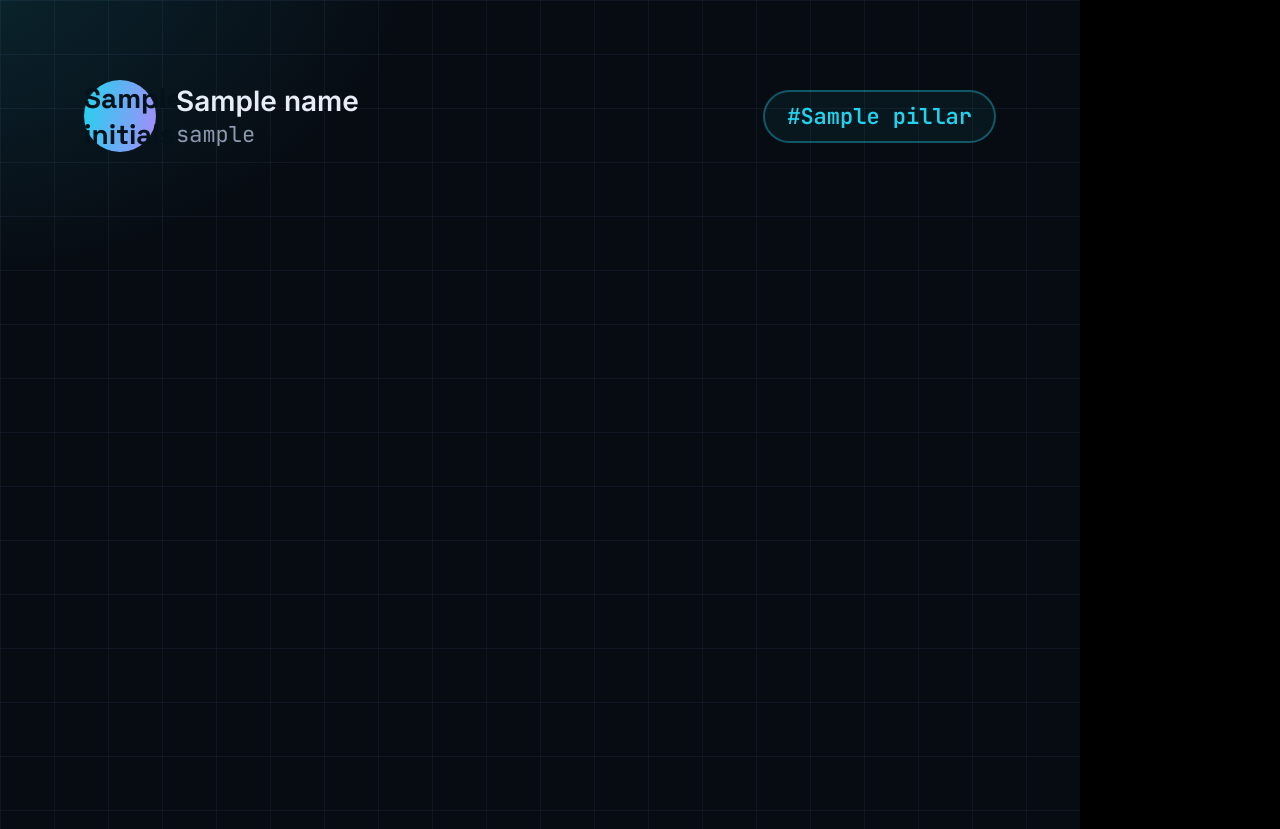
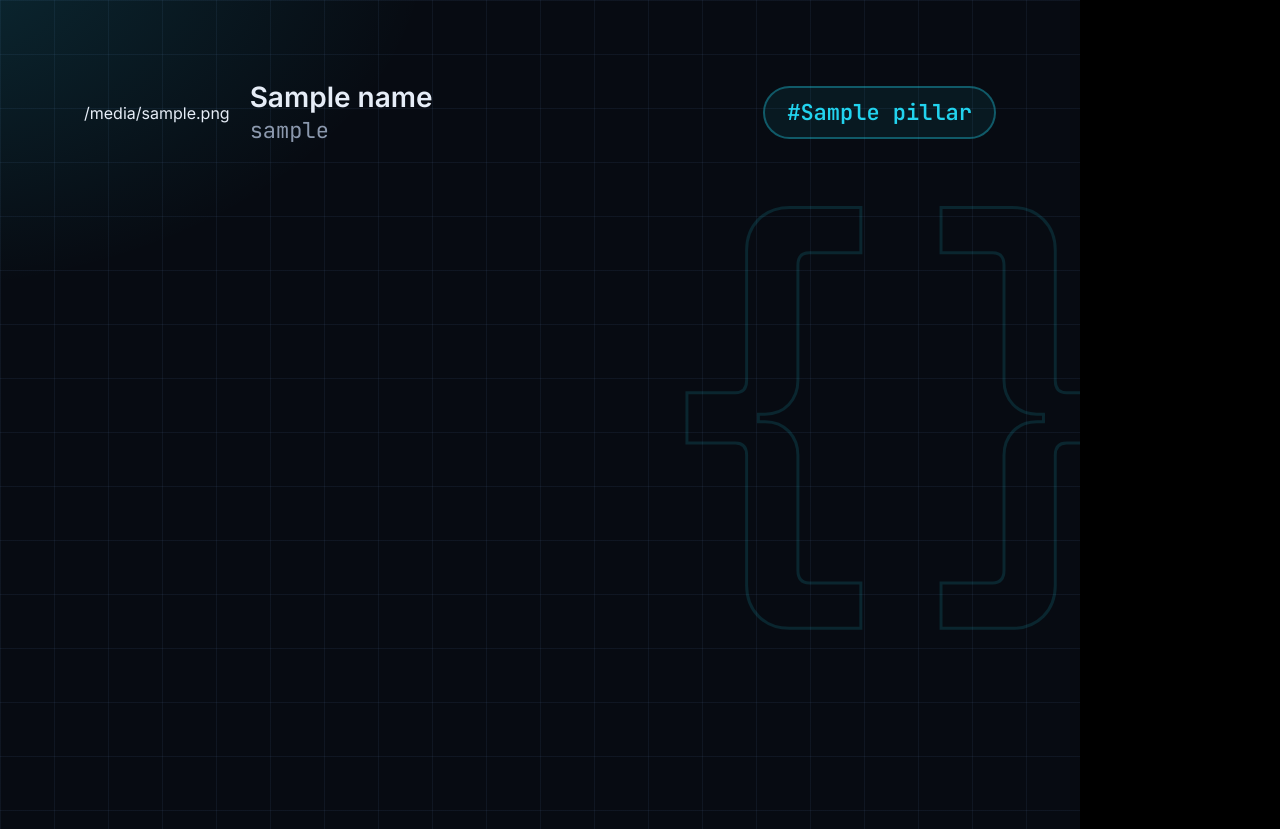
Before and after one commit to MohAsef-Qayumi/posting-agent, a Python web app: template agent/templates/carousel.html in a window 1280 px wide. Shown: the top 829 px of the page. Run offline with Jinja, Linux system fonts and the light colour scheme; the template is opened without the code that fills it: most values are stand-ins (such as "Sample title", 1, 10 or a date in 2020); some libraries are stand-ins or nearby versions.

Commit message:
feat: add avatar support and enhance slide rendering with retry mechanism

```diff
--- a/agent/templates/carousel.html
+++ b/agent/templates/carousel.html
@@ -7,54 +7,113 @@
 <link rel="stylesheet" href="https://cdnjs.cloudflare.com/ajax/libs/highlight.js/11.9.0/styles/atom-one-dark.min.css">
 <script src="https://cdnjs.cloudflare.com/ajax/libs/highlight.js/11.9.0/highlight.min.js"></script>
 <style>
+  /* Default (Tech) theme; each pillar overrides these below. */
   :root {
     --bg: #070b12;
     --panel: #0f1622;
     --line: rgba(120, 160, 220, 0.08);
     --text: #e6edf7;
     --muted: #8b98ad;
-    --cyan: #22d3ee;
-    --violet: #a78bfa;
-    --green: #34d399;
-    --grad: linear-gradient(100deg, var(--cyan), var(--violet));
+    --a1: #22d3ee;          /* main accent */
+    --a2: #a78bfa;          /* second accent */
+    --a3: #34d399;          /* terminal prompt */
+    --pattern:
+      linear-gradient(var(--line) 1px, transparent 1px) 0 0 / 54px 54px,
+      linear-gradient(90deg, var(--line) 1px, transparent 1px) 0 0 / 54px 54px;
+    --mark: "{ }";
+  }
+  /* AI: neural magenta/violet, dot grid */
+  .theme-ai {
+    --bg: #0b0716; --panel: #150f24; --line: rgba(216, 160, 255, 0.16);
+    --a1: #f472b6; --a2: #8b5cf6; --a3: #e879f9;
+    --pattern: radial-gradient(circle, var(--line) 2px, transparent 2.6px) 0 0 / 40px 40px;
+    --mark: "AI";
+  }
+  /* Career: gold/orange, rising diagonals */
+  .theme-career {
+    --bg: #0c0a06; --panel: #1a150c; --line: rgba(251, 191, 36, 0.07);
+    --a1: #fbbf24; --a2: #f97316; --a3: #fcd34d;
+    --pattern: repeating-linear-gradient(135deg, var(--line) 0 2px, transparent 2px 42px);
+    --mark: "$";
+  }
+  /* Startup: coral/orange, launch rings */
+  .theme-startup {
+    --bg: #110709; --panel: #1f0f12; --line: rgba(251, 113, 133, 0.10);
+    --a1: #fb7185; --a2: #fb923c; --a3: #fda4af;
+    --pattern: repeating-radial-gradient(circle at 88% 92%, var(--line) 0 2px, transparent 2px 72px);
+    --mark: "▲";
+  }
+  /* Code: terminal green/teal, CRT scanlines */
+  .theme-code {
+    --bg: #04100a; --panel: #0a1a12; --line: rgba(74, 222, 128, 0.06);
+    --a1: #4ade80; --a2: #2dd4bf; --a3: #4ade80;
+    --pattern:
+      repeating-linear-gradient(0deg, var(--line) 0 2px, transparent 2px 7px),
+      linear-gradient(90deg, rgba(74, 222, 128, 0.05) 1px, transparent 1px) 0 0 / 108px 108px;
+    --mark: "</>";
+  }
+  /* Engagement: electric blue/pink, chat dots */
+  .theme-engagement {
+    --bg: #070a17; --panel: #10142a; --line: rgba(96, 165, 250, 0.16);
+    --a1: #60a5fa; --a2: #f472b6; --a3: #93c5fd;
+    --pattern: radial-gradient(circle, var(--line) 3px, transparent 3.6px) 0 0 / 64px 64px;
+    --mark: "?";
+  }
+  /* Mindset: mint/lilac, calm waves */
+  .theme-mindset {
+    --bg: #060f10; --panel: #0d1b1d; --line: rgba(94, 234, 212, 0.08);
+    --a1: #5eead4; --a2: #c4b5fd; --a3: #99f6e4;
+    --pattern: repeating-radial-gradient(ellipse at 50% 135%, var(--line) 0 2px, transparent 2px 64px);
+    --mark: "∞";
   }
   * { box-sizing: border-box; margin: 0; padding: 0; }
   body { background: #000; }
   .slide {
     width: 1080px; height: 1350px; position: relative; overflow: hidden;
     background:
-      radial-gradient(900px 600px at -10% -5%, rgba(34, 211, 238, 0.16), transparent 60%),
-      radial-gradient(800px 700px at 110% 105%, rgba(167, 139, 250, 0.18), transparent 60%),
-      linear-gradient(var(--line) 1px, transparent 1px) 0 0 / 54px 54px,
-      linear-gradient(90deg, var(--line) 1px, transparent 1px) 0 0 / 54px 54px,
+      radial-gradient(900px 600px at -10% -5%, color-mix(in srgb, var(--a1) 17%, transparent), transparent 60%),
+      radial-gradient(800px 700px at 110% 105%, color-mix(in srgb, var(--a2) 19%, transparent), transparent 60%),
+      var(--pattern),
       var(--bg);
     color: var(--text); font-family: Inter, sans-serif;
     padding: 80px 84px; display: flex; flex-direction: column;
+    --grad: linear-gradient(100deg, var(--a1), var(--a2));   /* set here so each theme's colors apply */
   }
+  .slide > * { position: relative; z-index: 1; }
+  .slide::before {   /* big faint pillar symbol */
+    content: var(--mark); position: absolute; z-index: 0; right: -30px; top: 170px;
+    font: 700 420px/1 "Space Grotesk"; letter-spacing: -20px; color: transparent;
+    -webkit-text-stroke: 3px color-mix(in srgb, var(--a1) 13%, transparent);
+  }
+  .slide.cta::before { display: none; }
   .top { display: flex; align-items: center; justify-content: space-between; }
   .who { display: flex; align-items: center; gap: 20px; }
   .avatar {
     width: 72px; height: 72px; border-radius: 50%; background: var(--grad);
-    display: grid; place-items: center; font: 700 28px "Space Grotesk"; color: #06121a;
+    display: grid; place-items: center; font: 700 24px "Space Grotesk"; letter-spacing: -0.5px; color: #06121a;
   }
+  .avatar.photo { padding: 4px; }   /* ring in the pillar's colors around the photo */
+  .avatar.photo img { width: 100%; height: 100%; border-radius: 50%; object-fit: cover; display: block; border: 3px solid var(--bg); }
+  .cta .avatar.big.photo { padding: 7px; }
   .name { font: 600 28px Inter; }
   .handle { font: 400 22px "JetBrains Mono"; color: var(--muted); margin-top: 2px; }
   .tag {
-    font: 600 22px "JetBrains Mono"; color: var(--cyan); padding: 10px 22px;
-    border: 2px solid rgba(34, 211, 238, 0.35); border-radius: 999px; background: rgba(34, 211, 238, 0.06);
+    font: 600 22px "JetBrains Mono"; color: var(--a1); padding: 10px 22px;
+    border: 2px solid color-mix(in srgb, var(--a1) 35%, transparent); border-radius: 999px;
+    background: color-mix(in srgb, var(--a1) 7%, transparent);
   }
   .main { flex: 1; display: flex; flex-direction: column; justify-content: center; min-height: 0; }
   .fit { overflow: hidden; }
   .hl { background: var(--grad); -webkit-background-clip: text; background-clip: text; color: transparent; }
 
   /* cover */
-  .cover .prompt { font: 400 30px "JetBrains Mono"; color: var(--green); margin-bottom: 36px; }
-  .cover .prompt::after { content: "▍"; color: var(--cyan); margin-left: 6px; }
+  .cover .prompt { font: 400 30px "JetBrains Mono"; color: var(--a3); margin-bottom: 36px; }
+  .cover .prompt::after { content: "▍"; color: var(--a1); margin-left: 6px; }
   .cover h1 { font: 700 96px/1.05 "Space Grotesk"; letter-spacing: -2px; max-height: 720px; }
   .cover .sub { font: 400 38px/1.4 Inter; color: var(--muted); margin-top: 44px; max-height: 220px; }
 
   /* point */
-  .num { font: 700 150px/1 "Space Grotesk"; color: transparent; -webkit-text-stroke: 2px rgba(167, 139, 250, 0.55); margin-bottom: 30px; }
+  .num { font: 700 150px/1 "Space Grotesk"; color: transparent; -webkit-text-stroke: 2px color-mix(in srgb, var(--a2) 60%, transparent); margin-bottom: 30px; }
   .point h2 { font: 700 68px/1.1 "Space Grotesk"; letter-spacing: -1px; max-height: 320px; }
   .bar { width: 120px; height: 8px; border-radius: 4px; background: var(--grad); margin: 44px 0; }
   .point p { font: 400 42px/1.5 Inter; color: #c5d0e0; max-height: 480px; }
@@ -70,9 +129,9 @@
 
   /* cta */
   .main.cta { align-items: center; text-align: center; }
-  .cta .avatar.big { width: 200px; height: 200px; font-size: 76px; margin: 0 auto 44px; box-shadow: 0 0 0 10px rgba(34, 211, 238, 0.12), 0 0 80px rgba(167, 139, 250, 0.4); }
+  .cta .avatar.big { width: 200px; height: 200px; font-size: 76px; margin: 0 auto 44px; box-shadow: 0 0 0 10px color-mix(in srgb, var(--a1) 13%, transparent), 0 0 80px color-mix(in srgb, var(--a2) 42%, transparent); }
   .cta h2 { font: 700 74px/1.1 "Space Grotesk"; max-width: 860px; }
-  .cta .handle-big { font: 600 36px "JetBrains Mono"; color: var(--cyan); margin-top: 30px; }
+  .cta .handle-big { font: 600 36px "JetBrains Mono"; color: var(--a1); margin-top: 30px; }
   .actions { display: flex; gap: 28px; justify-content: center; margin-top: 70px; }
   .actions div { width: 230px; padding: 30px 0; border-radius: 24px; background: rgba(255, 255, 255, 0.04); border: 1px solid rgba(255, 255, 255, 0.08); font: 500 28px Inter; color: var(--muted); }
   .actions b { display: block; font-size: 54px; margin-bottom: 12px; }
@@ -83,13 +142,13 @@
   .swipe { color: var(--text); }
 </style>
 </head>
-<body>
+<body class="theme-{{ theme }}">
 {% set total = slides|length %}
 {% for s in slides %}
 <section class="slide {{ s.kind }}" id="s{{ loop.index }}">
   <div class="top">
     <div class="who">
-      <div class="avatar">{{ initials }}</div>
+      {{ avatar_html }}
       <div><div class="name">{{ name }}</div><div class="handle">{{ handle }}</div></div>
     </div>
     <div class="tag">#{{ pillar }}</div>
@@ -113,7 +172,7 @@
     </div>
     {% if s.body %}<p class="fit">{{ s.body }}</p>{% endif %}
   {% elif s.kind == "cta" %}
-    <div class="avatar big">{{ initials }}</div>
+    {{ avatar_big_html }}
     <h2>{{ s.title }}</h2>
     <div class="handle-big">{{ handle }}</div>
     <div class="actions">
--- a/config.yaml
+++ b/config.yaml
@@ -7,7 +7,8 @@ author:
   headline: "Full-stack developer | MERN · Flutter · Python · Java"
   location: ""
   instagram_handle: "@mohammadasefqayumi"
-  initials: "MAQ"   # shown in the slide avatar
+  avatar: "public/avatar.jpg"   # your photo on the slides (square works best); remove to show initials
+  initials: "MAQ"                # shown instead when there's no avatar photo
   # How you sound. Claude uses this to write in your voice.
   voice: >
     Friendly, practical and confident. Speaks from real hands-on experience as a
```
Also changed, not shown: agent/render.py (+23 -4 lines), public/avatar.jpg (added).
